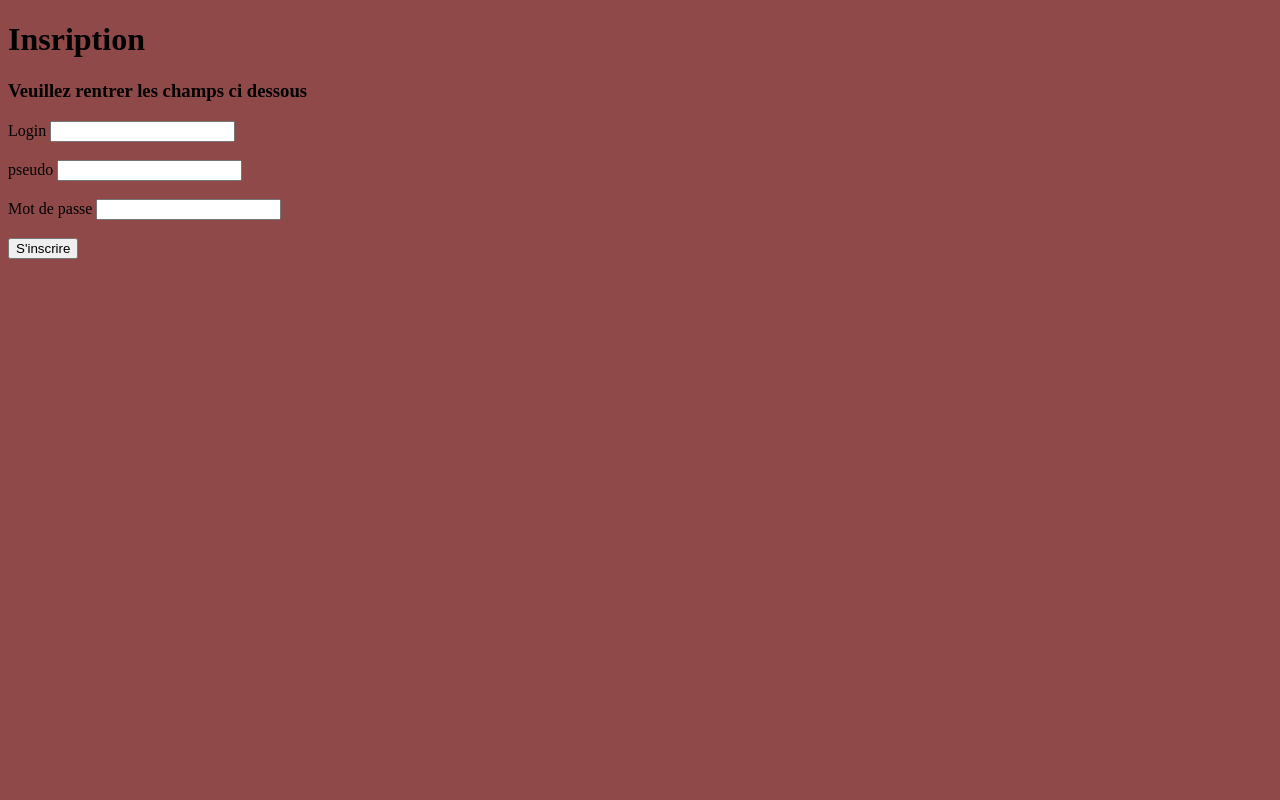
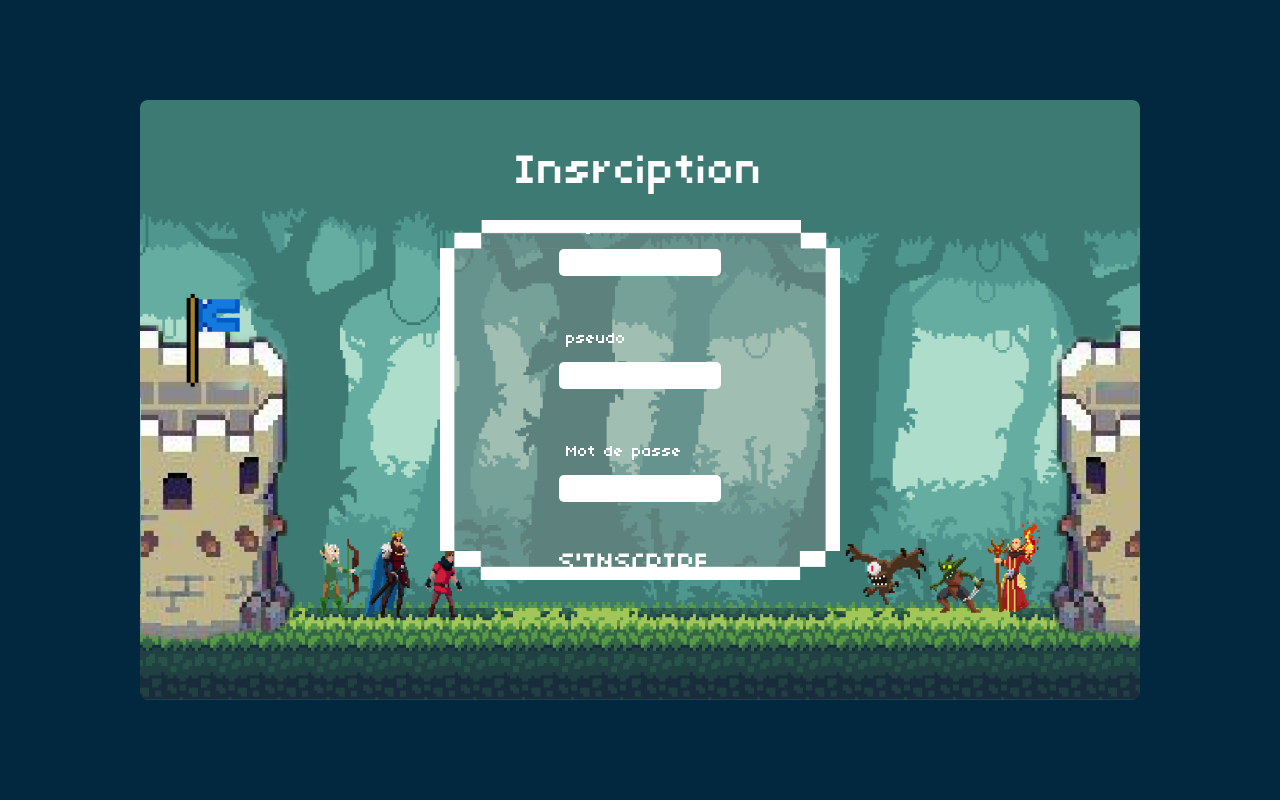
Before and after one commit to oc2r/perf-tech-jeu, a PHP site: page /php/inscription.php in a window 1280 px wide. Run offline with PHP 8.4, Linux system fonts and the light colour scheme.

Commit message:
css on php

```diff
--- a/game.js
+++ b/game.js
@@ -491,7 +491,8 @@ const card2 = {
     x: 90,
     y: 10,
     width: 70,
-    height: 85
+    height: 85,
+
 }
 
 let can_click = true;
--- a/php/inscription.php
+++ b/php/inscription.php
@@ -84,14 +84,14 @@ if($_POST) {
      <meta charset="UTF-8">
      <meta http-equiv="X-UA-Compatible" content="IE=edge">
      <meta name="viewport" content="width=device-width, initial-scale=1.0">
-	 <link rel="stylesheet" href="../style/style.css">
+	 <link rel="stylesheet" href="../style/style_login.css">
 
      <title>Inscription</title>
  </head>
- <body>
-     <h1>Insription</h1>
-
-     <h3>Veuillez rentrer les champs ci dessous</h3>
+ <body  class="page-game">
+ <div class="container_login">
+     <h1 class="inscription_h1">Insrciption</h1>
+	 <div class="container_form_signin">
 	 <div class="inscription-form">
 	 	<form method="post">
             <label for="login">Login</label>
@@ -103,8 +103,10 @@ if($_POST) {
 			<label for="mdp">Mot de passe</label>
 			<input type="password" name="mdp" id="mdp" required>
 			<br><br>
-			<input type="submit" class="button" value="S'inscrire">
+			<input type="submit" class="signin_button" value="S'inscrire">
 		</form>
+	 </div>
+	 </div>
 	 </div>
  </body>
  </html>
--- a/style/style.css
+++ b/style/style.css
@@ -1,6 +1,26 @@
+
+
+
+.container_login_input{}
+
+.container_connecté{
+    background-image: url(../assets/background/background-storytelling.png);
+    height: 600px;
+    width: 1000px;
+    position: relative;
+}
+.storytelling{
+
+  right: 10px;
+    position: absolute;
+}
+
 body {
-    background: rgb(143, 73, 73);
+    background: rgb(3, 1, 84);
     overflow: hidden;
+    display: flex;
+    justify-content: center;
+
 }
 
 #myCanvas1 {
--- /dev/null
+++ b/style/style_login.css
@@ -0,0 +1,448 @@
+html, body, div, span, applet, object, iframe,
+h1, h2, h3, h4, h5, h6, p, blockquote, pre,
+a, abbr, acronym, address, big, cite, code,
+del, dfn, em, img, ins, kbd, q, s, samp,
+small, strike, strong, sub, sup, tt, var,
+b, u, i, center,
+dl, dt, dd, ol, ul, li,
+fieldset, form, label, legend,
+table, caption, tbody, tfoot, thead, tr, th, td,
+article, aside, canvas, details, embed,
+figure, figcaption, footer, header, hgroup,
+menu, nav, output, ruby, section, summary,
+time, mark, audio, video {
+	margin: 0;
+	padding: 0;
+	border: 0;
+	font-size: 100%;
+	font: inherit;
+	vertical-align: baseline;
+}
+/* HTML5 display-role reset for older browsers */
+article, aside, details, figcaption, figure,
+footer, header, hgroup, menu, nav, section {
+	display: block;
+}
+
+html{
+    height: 100%
+}
+
+body {
+	line-height: 1;
+    overflow-x: hidden;
+}
+ol, ul {
+	list-style: none;
+}
+blockquote, q {
+	quotes: none;
+}
+blockquote:before, blockquote:after,
+q:before, q:after {
+	content: '';
+	content: none;
+}
+table {
+	border-collapse: collapse;
+	border-spacing: 0;
+}
+
+button{
+    border: none;
+    margin: 0;
+    padding: 0;
+    width: auto;
+    overflow: visible;
+
+    background: transparent;
+
+    /* inherit font & color from ancestor */
+    color: inherit;
+    font: inherit;
+
+    /* Normalize `line-height`. Cannot be changed from `normal` in Firefox 4+. */
+    line-height: normal;
+
+    /* Corrects font smoothing for webkit */
+    -webkit-font-smoothing: inherit;
+    -moz-osx-font-smoothing: inherit;
+
+    /* Corrects inability to style clickable `input` types in iOS */
+    -webkit-appearance: none;
+}
+
+/* Remove excess padding and border in Firefox 4+ */
+button::-moz-focus-inner {
+    border: 0;
+    padding: 0;
+}
+
+
+/*fin css reset*/
+
+@font-face {
+    font-family: "04B03";
+    src: url("../assets/fonts/04B_03__.TTF") format("truetype");
+}
+
+/* fin typo*/
+.inscription-form{
+    display: flex;
+    flex-direction: column;
+    justify-content: center;
+    align-items: center;
+    width: 450px;
+    height: 400px;
+    margin-inline: auto;
+}
+.inscription_h1{
+    text-align: center;
+    font-size: 44px;
+    margin-top: 50px;
+
+}
+
+.container_form_signin{
+    background: url(../assets/components/cadre\(1\).png) no-repeat center center fixed;
+
+
+}
+
+.inscription-form form{
+    display: flex;
+    flex-direction: column;
+    justify-content: center;
+    align-items:flex-start;
+    gap:8px;
+}
+
+h1, p{
+    font-family: "04B03";
+}
+
+h1{
+    font-size: 90px;
+    color: white;
+}
+
+.page-play, .page-game{
+    height: 100%;
+    display: flex;
+    flex-direction: column;
+    justify-content: center;
+    align-items: center;
+    gap: 4rem;
+}
+
+#container-game, #container-home, #container-pause, #container-storytelling{
+    width:1000px;
+    height: 500px;
+    position: relative;
+}
+
+.page-play, #container-game{
+    background: url("assets/background/background-game.png");
+    margin: 0;
+    background-position: contain;
+    background-repeat:no-repeat;
+    background-size: cover;
+}
+.container_login{
+    background-image: url(../assets/background/background-home.png);
+    height: 600px;
+    width: 1000px;
+    border-radius: 8px;
+}
+
+.container_img{
+    margin-top: 3px;
+    background: url(../assets/components/cadre\(1\).png) no-repeat center center fixed;
+    width: 450px;
+    height: 360px;
+
+}
+.container_img img{
+    width: 200px;
+    height: 200px;
+}
+
+.signin_button{
+    margin-top: 30px;
+}
+
+
+.container_form{margin-left: 60px;}
+
+
+.home-title{
+    font-family: "04B03","VT323", monospace;
+}
+
+.play{
+    display: flex;
+    justify-content: center;
+    align-items: center;
+    width: 10rem;
+    height: 3rem;
+    padding: 2rem;
+}
+
+body{
+    background-color: #01283F;
+}
+
+.composants{
+    width: calc(100% - 100px);
+    margin: 10px;
+    margin-inline: 50px;
+    position: absolute;
+    display: flex;
+    justify-content: space-between;
+}
+
+.soldats-pieces{
+    display: flex;
+    align-items: center;
+    gap: 50px;
+}
+
+.soldats{
+    display: flex;
+    align-items: center;
+    gap: 10px;
+    height: 80px;
+}
+
+.soldat1, .soldat2, .soldat3, .pause{
+    height: 70px;
+    width: 70px;
+}
+
+.soldat1{
+    background: no-repeat center/80% url("assets/composants/soldat-boloss.png") ;
+    background-position: contain;
+    background-size: cover;
+}
+
+.soldat2{
+    background: no-repeat url("assets/composants/soldat-archer.png");
+    background-position: contain;
+    background-size: cover;
+}
+
+.soldat3{
+    background: no-repeat url("assets/composants/soldat-roi.png");
+    background-position: contain;
+    background-size: cover;
+}
+
+.piece-score{
+    height: 75px;
+    width: 200px;
+    display: flex;
+    align-items: center;
+    color: white;
+    background: no-repeat url(assets/composants/piece.svg);
+    background-size: 100%;
+}
+
+.piece-score p{
+    margin-left: 70px;
+    font-size: 20px;
+}
+
+.score-pause, .score-meilleurscore, .score, .meilleur-score{
+    display: flex;
+    gap: 10px;
+    align-items: center;
+}
+
+.score-meilleurscore{
+    flex-direction: column;
+}
+
+.score{
+    font-size: 40px;
+}
+
+.meilleur-score{
+    font-size: 20px;
+}
+
+.pause{
+    position: relative;
+    background: no-repeat url(assets/composants/pause.png);
+    background-position: 50% 50%;
+    background-size: contain;
+}
+
+.pause img{
+    height: 70px;
+    width: 70px;
+}
+
+#container-home{
+    background: no-repeat url("assets/background/background-home.png");
+    background-position: 50% 50%;
+    background-size: cover;
+}
+
+.titre-bouton{
+    position: absolute;
+    width: 100%;
+    margin-top: 50px;
+    display: flex;
+    flex-direction: column;
+    align-items: center;
+    justify-content: center;
+    gap: 100px;
+}
+
+#container-pause{
+    background: no-repeat url("assets/background/background-home.png");
+    background-position: 50% 50%;
+    background-size: cover;
+}
+
+.page-pause{
+    height: 100%;
+    width: 100%;
+    background-color: rgba(100, 100, 100, 0.5);
+}
+
+.cadre-pause{
+    z-index: 1;
+    position: absolute;
+    right: calc(50% - 225px);
+    height: 450px;
+    width:450px;
+
+    background: no-repeat url("assets/composants/cadre_pause.png");
+    background-position: 50% 50%;
+    background-size: contain;
+
+    text-align: center;
+    display: flex;
+    flex-direction: column;
+    gap: 50px;
+    color: white;
+}
+
+.reprendre-quitter{
+    text-align: center;
+    display: flex;
+    flex-direction: column;
+    gap: 20px;
+    font-size: 30px;
+}
+
+.jeu-pause{
+    font-size: 40px;
+    padding-top: 150px;
+}
+
+#container-storytelling{
+    background: no-repeat url("assets/background/background-storytelling.png");
+    background-position: 50% 50%;
+    background-size: cover;
+}
+
+.storytelling{
+    position: absolute;
+    width: 400px;
+    right: 150px;
+    top:100px;
+}
+
+/*css pour pages php*/
+
+input, label, .inscrire{
+    font-family: "04B03";
+    color: white;
+    padding: 7px;
+    border-radius: 5px;
+    border: none;
+}
+
+.mdp-oubli{
+    font-family: "04B03";
+    color: rgb(236, 236, 236);
+}
+
+input[type="submit"]{
+    font-family: "04B03";
+    color: white;
+    font-size: 28px;
+    text-transform: uppercase;
+
+    border: none;
+    margin: 0;
+    padding: 0;
+    width: auto;
+    overflow: visible;
+
+    background: transparent;
+
+    /* Normalize `line-height`. Cannot be changed from `normal` in Firefox 4+. */
+    line-height: normal;
+
+    /* Corrects font smoothing for webkit */
+    -webkit-font-smoothing: inherit;
+    -moz-osx-font-smoothing: inherit;
+
+    /* Corrects inability to style clickable `input` types in iOS */
+    -webkit-appearance: none;
+}
+
+#container_connexion{
+    width:calc(1000px - 30px);
+    height: calc(500px - 30px);
+    position: relative;
+}
+
+#container_connexion{
+    background: no-repeat url("assets/background/background-connexion.png");
+    background-position: 50% 50%;
+    background-size: contain;
+    display: flex;
+    flex-direction: column;
+    justify-content: space-between;
+    align-items: center;
+    width: 100%;
+    padding: 15px;
+}
+
+.form_connexion{
+    height: 210px;
+    width: 200px;
+    padding-block: 40px;
+    padding-inline: 50px;
+    display: flex;
+    flex-direction: column;
+    gap: 15px;
+    background: no-repeat url("assets/composants/cadre_connexion.png");
+    background-position: 50% 50%;
+    background-size: contain;
+}
+
+.identifiant, .mdp{
+    display: flex;
+    flex-direction: column;
+    gap: 10px;
+}
+
+.mdp-oubli{
+    font-size: 14px;
+
+}
+
+.identifiant input, .mdp input{
+    padding: 10px;
+    border: none;
+    background-color: rgba(255, 255, 255, 0.5);
+}
+
+.inscrire, .mdp-oubli{
+    text-decoration: underline;
+}
```
Also changed, not shown: other parts of style/style.css (+29 -4 lines), gameDispay.html (+5 -3 lines), home.php (+10 -0 lines), index.php (+17 -12 lines), php/connexion.php (+30 -12 lines), assets/background/Fond.png (added), assets/components/Story.png (added), assets/components/cadre(1).png (added), assets/components/cadre.png (added), assets/fonts/04B_03__.TTF (added), assets/pausegame.PNG (added).
